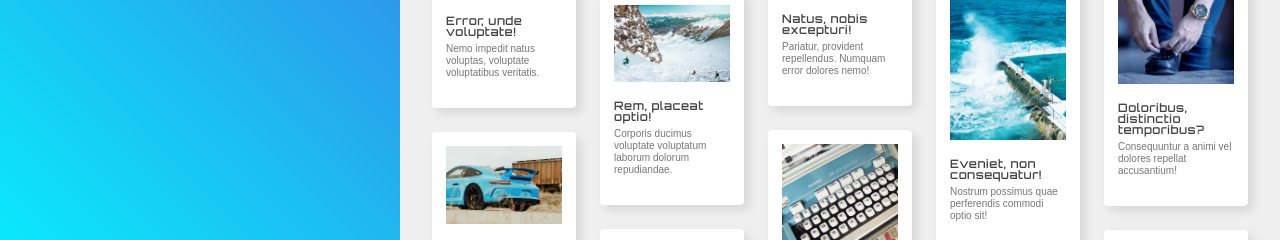
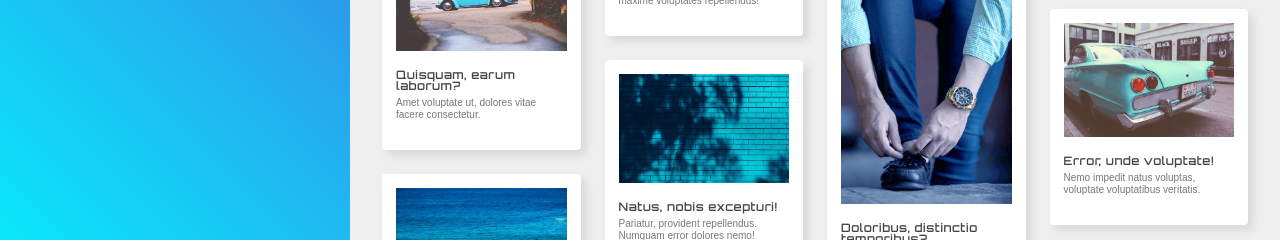
Before and after one commit to chihyeonWON/WebGallery, a plain HTML site: page index.html in a window 1280 px wide. Shown: the part 380-620 px from the top of the page. Drawn offline with Linux system fonts and the light colour scheme.

Commit message:
Add media query max-width:1600px

```diff
--- a/css/style.css
+++ b/css/style.css
@@ -115,3 +115,15 @@ main section article div p {
   color: #777;
   margin-bottom: 15px;
 }
+/* 브라우저 폭이 1600px 미만일 때 */
+@media screen and (max-width: 1599px) {
+  header {
+    width: 350px;
+  }
+  main {
+    margin-left: 350px;
+  }
+  main section article {
+    width: 25%;
+  }
+}
```
